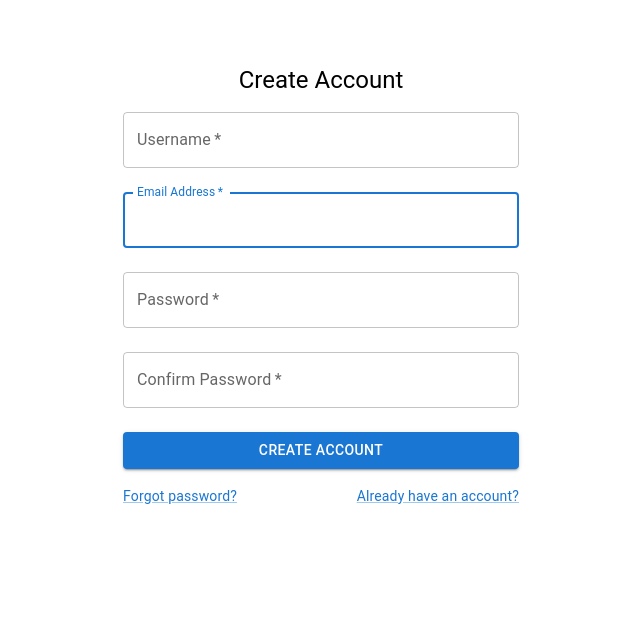
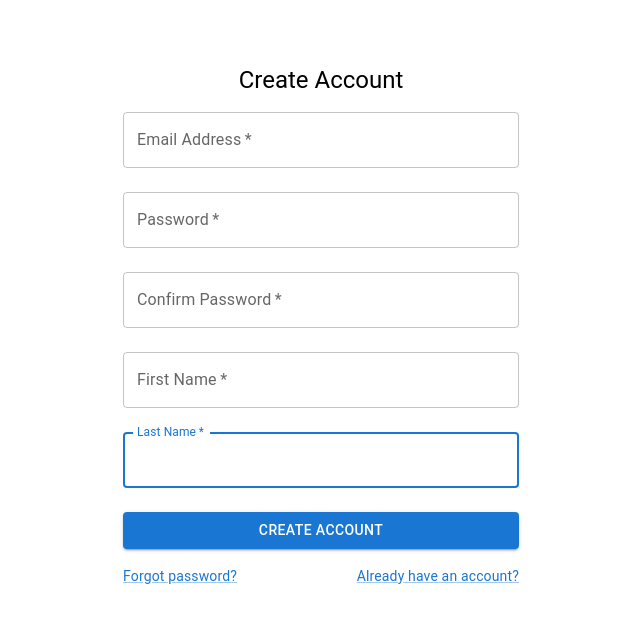
Before and after one commit to bmcano/workday-wellness-app, a React (Create React App) app: page /create_account in a window 1280 px wide. Shown: the top 622 px of the page, without its empty margins (319-959 px from the left). Built offline with nearby package versions, Linux system fonts and the light colour scheme.

Commit message:
removed username since it wont be needed, added both first and last name to account creation

```diff
--- a/src/pages/CreateAccount.tsx
+++ b/src/pages/CreateAccount.tsx
@@ -23,16 +23,21 @@ const CreateAccount: React.FC = () => {
         event.preventDefault();
         // collect data from text fields
         const data = new FormData(event.currentTarget);
-        const username = data.get('username');
         const email = data.get('email');
         const password = data.get('password');
         const confirmPassword = data.get('confirm_password');
-        const jsonData = JSON.stringify({ username, email, password });
+        const first_name = data.get('first_name');
+        const last_name = data.get('last_name');
+        const jsonData = JSON.stringify({ email, password, first_name, last_name });
         console.log(jsonData);
 
         // validate user inputs
         if (!isValidEmail(email as string)) return;
         if (!isValidPassword(password as string, confirmPassword as string)) return;
+        if (!isValidName(first_name as string, last_name as string)) {
+            alert("One or more name items are left empty.");
+            return;
+        }
 
         // take user data and post it to the database
         let result = await fetch(
@@ -79,6 +84,10 @@ const CreateAccount: React.FC = () => {
         return true;
     };
 
+    const isValidName = (first_name: string, last_name: string): boolean => {
+        return first_name !== "" && last_name !== ""
+    }
+
     return (
         <React.Fragment>
              <ThemeProvider theme={defaultTheme}>
@@ -91,15 +100,6 @@ const CreateAccount: React.FC = () => {
                     }}>
                         <Typography component="h1" variant="h5">Create Account</Typography>
                         <Box component="form" onSubmit={handleSubmit} noValidate >
-                            <TextField
-                                margin="normal"
-                                required
-                                fullWidth
-                                id="username"
-                                label="Username"
-                                name="username"
-                                autoComplete="username"
-                                autoFocus />
                             <TextField
                                 margin="normal"
                                 required
@@ -131,6 +131,24 @@ const CreateAccount: React.FC = () => {
                                 type="password"
                                 id="confirm_password"
                                 autoComplete="current-password" />
+                            <TextField
+                                margin="normal"
+                                required
+                                fullWidth
+                                id="first_name"
+                                label="First Name"
+                                name="first_name"
+                                autoComplete="first_name"
+                                autoFocus />
+                            <TextField
+                                margin="normal"
+                                required
+                                fullWidth
+                                id="last_name"
+                                label="Last Name"
+                                name="last_name"
+                                autoComplete="last_name"
+                                autoFocus />
                             <Button
                                 type="submit"
                                 fullWidth
```
Also changed, not shown: 2 other files (tests, documents, lock files or other folders).
